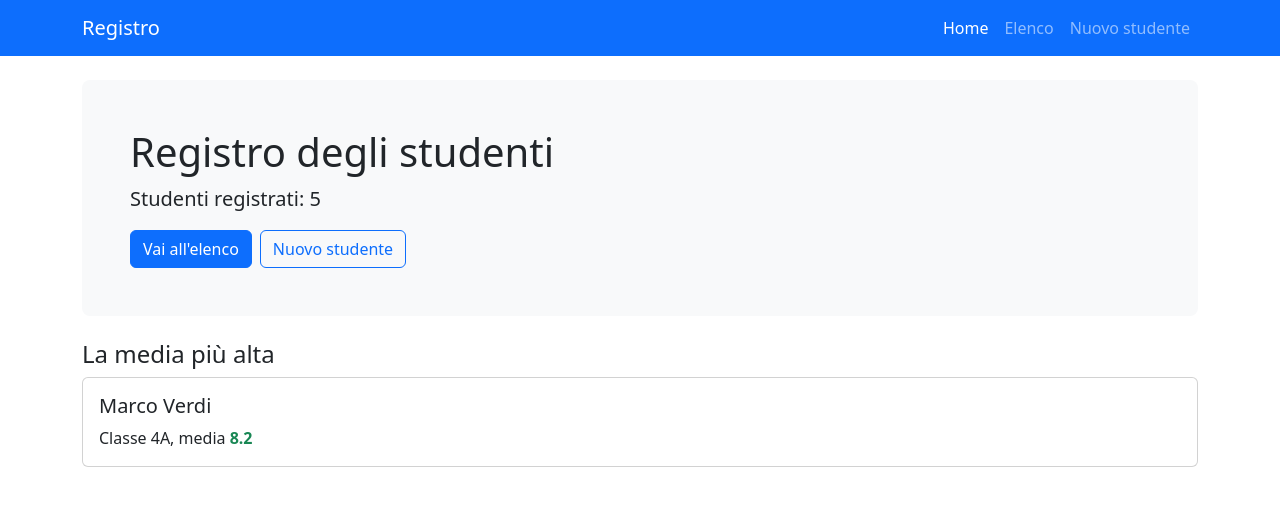
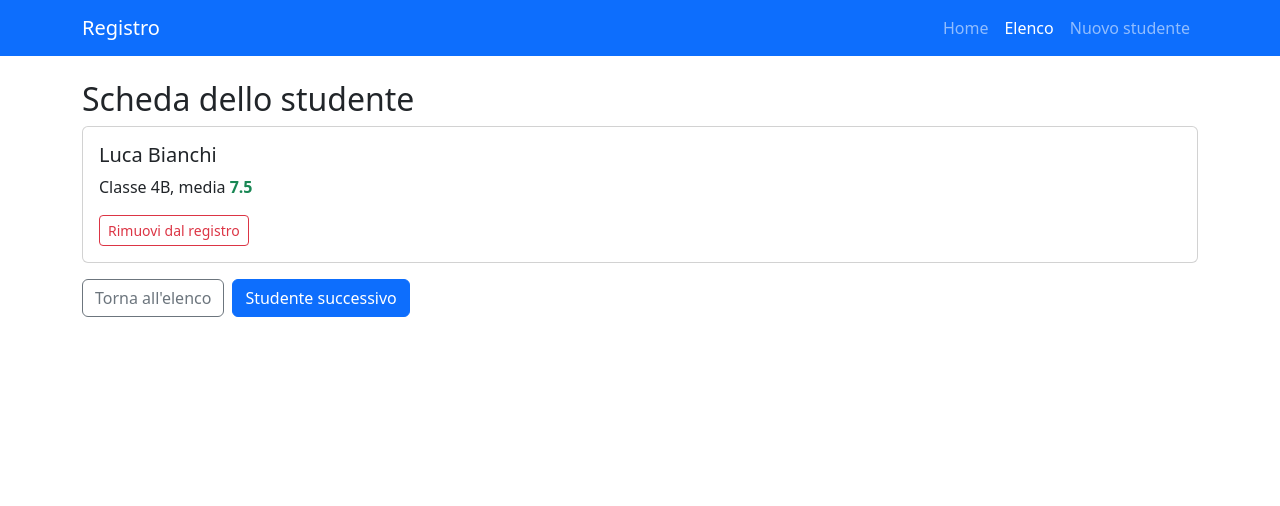
Before and after one commit to mascolo-francesco/mascolo-francesco-registro-studenti, an Angular app in the folder registro-studenti/: page /elenco/1 in a window 1280 px wide. Before the commit this address led to /home. Shown: the top 506 px of the page. Built offline with nearby package versions, Linux system fonts and the light colour scheme.

Commit message:
Passo 8: dettaglio con parametro

```diff
--- a/registro-studenti/src/app/app.routes.ts
+++ b/registro-studenti/src/app/app.routes.ts
@@ -2,11 +2,13 @@ import { Routes } from '@angular/router';
 import { Home } from './home/home';
 import { Elenco } from './elenco/elenco';
 import { Inserimento } from './inserimento/inserimento';
+import { DettaglioStudente } from './dettaglio-studente/dettaglio-studente';
 
 export const routes: Routes = [
   { path: '', redirectTo: 'home', pathMatch: 'full' },
   { path: 'home', component: Home },
   { path: 'elenco', component: Elenco },
   { path: 'inserimento', component: Inserimento },
+  { path: 'elenco/:id', component: DettaglioStudente },
   { path: '**', redirectTo: 'home' },
 ];
--- /dev/null
+++ b/registro-studenti/src/app/dettaglio-studente/dettaglio-studente.html
@@ -0,0 +1,8 @@
+@if (studente(); as s) {
+  <h2>Scheda dello studente</h2>
+  <app-studente-card [studente]="s" (rimosso)="rimuovi($event)" />
+  <div class="mt-3">
+    <a class="btn btn-outline-secondary" routerLink="/elenco">Torna all'elenco</a>
+    <button type="button" class="btn btn-primary ms-2" (click)="successivo()">Studente successivo</button>
+  </div>
+}
--- /dev/null
+++ b/registro-studenti/src/app/dettaglio-studente/dettaglio-studente.ts
@@ -0,0 +1,46 @@
+import { Component, OnInit, inject, signal } from '@angular/core';
+import { ActivatedRoute, Router, RouterLink } from '@angular/router';
+import { Studente } from '../modelli/studente';
+import { StudentiService } from '../services/studenti-service';
+import { StudenteCard } from '../studente-card/studente-card';
+
+@Component({
+  imports: [RouterLink, StudenteCard],
+  selector: 'app-dettaglio-studente',
+  styleUrl: './dettaglio-studente.css',
+  templateUrl: './dettaglio-studente.html',
+})
+export class DettaglioStudente implements OnInit {
+  private readonly route = inject(ActivatedRoute);
+  private readonly router = inject(Router);
+  private readonly studentiService = inject(StudentiService);
+  readonly studente = signal<Studente | undefined>(undefined);
+
+  ngOnInit(): void {
+    this.route.paramMap.subscribe(parametri => {
+      const id = Number(parametri.get('id'));
+      const trovato = this.studentiService.trova(id);
+      if (trovato) {
+        this.studente.set(trovato);
+      } else {
+        this.router.navigate(['/elenco']);
+      }
+    });
+  }
+
+  successivo(): void {
+    const attuale = this.studente();
+    if (!attuale) {
+      return;
+    }
+    const prossimo = this.studentiService.successivo(attuale.id);
+    if (prossimo) {
+      this.router.navigate(['/elenco', prossimo.id]);
+    }
+  }
+
+  rimuovi(s: Studente): void {
+    this.studentiService.rimuovi(s.id);
+    this.router.navigate(['/elenco']);
+  }
+}
--- a/registro-studenti/src/app/elenco/elenco.html
+++ b/registro-studenti/src/app/elenco/elenco.html
@@ -30,7 +30,8 @@
           <td>{{ s.classe }}</td>
           <td [class.text-success]="s.mediaVoti >= 6" [class.text-danger]="s.mediaVoti < 6">{{ s.mediaVoti }}</td>
           <td class="text-end">
-            <button type="button" class="btn btn-sm btn-outline-danger" (click)="rimuovi(s.id)">Elimina</button>
+            <a class="btn btn-sm btn-outline-primary" [routerLink]="['/elenco', s.id]">Dettaglio</a>
+            <button type="button" class="btn btn-sm btn-outline-danger ms-1" (click)="rimuovi(s.id)">Elimina</button>
           </td>
         </tr>
       }
--- a/registro-studenti/src/app/elenco/elenco.ts
+++ b/registro-studenti/src/app/elenco/elenco.ts
@@ -1,9 +1,10 @@
 import { Component, computed, inject, signal } from '@angular/core';
 import { FormsModule } from '@angular/forms';
+import { RouterLink } from '@angular/router';
 import { StudentiService } from '../services/studenti-service';
 
 @Component({
-  imports: [FormsModule],
+  imports: [FormsModule, RouterLink],
   selector: 'app-elenco',
   styleUrl: './elenco.css',
   templateUrl: './elenco.html',
```
Also changed, not shown: registro-studenti/src/app/dettaglio-studente/dettaglio-studente.css (added), 1 other file (tests, documents, lock files or other folders).
